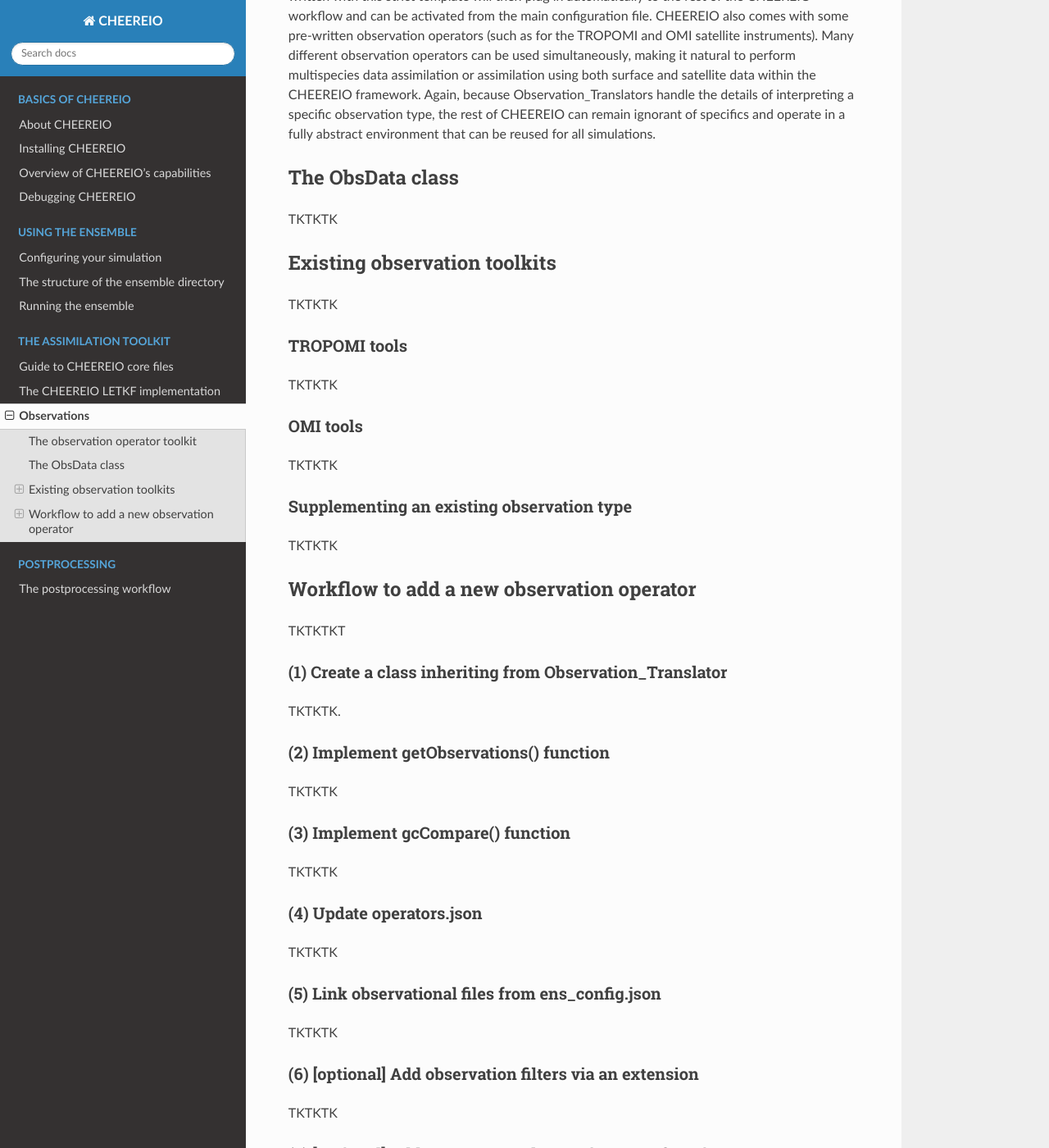
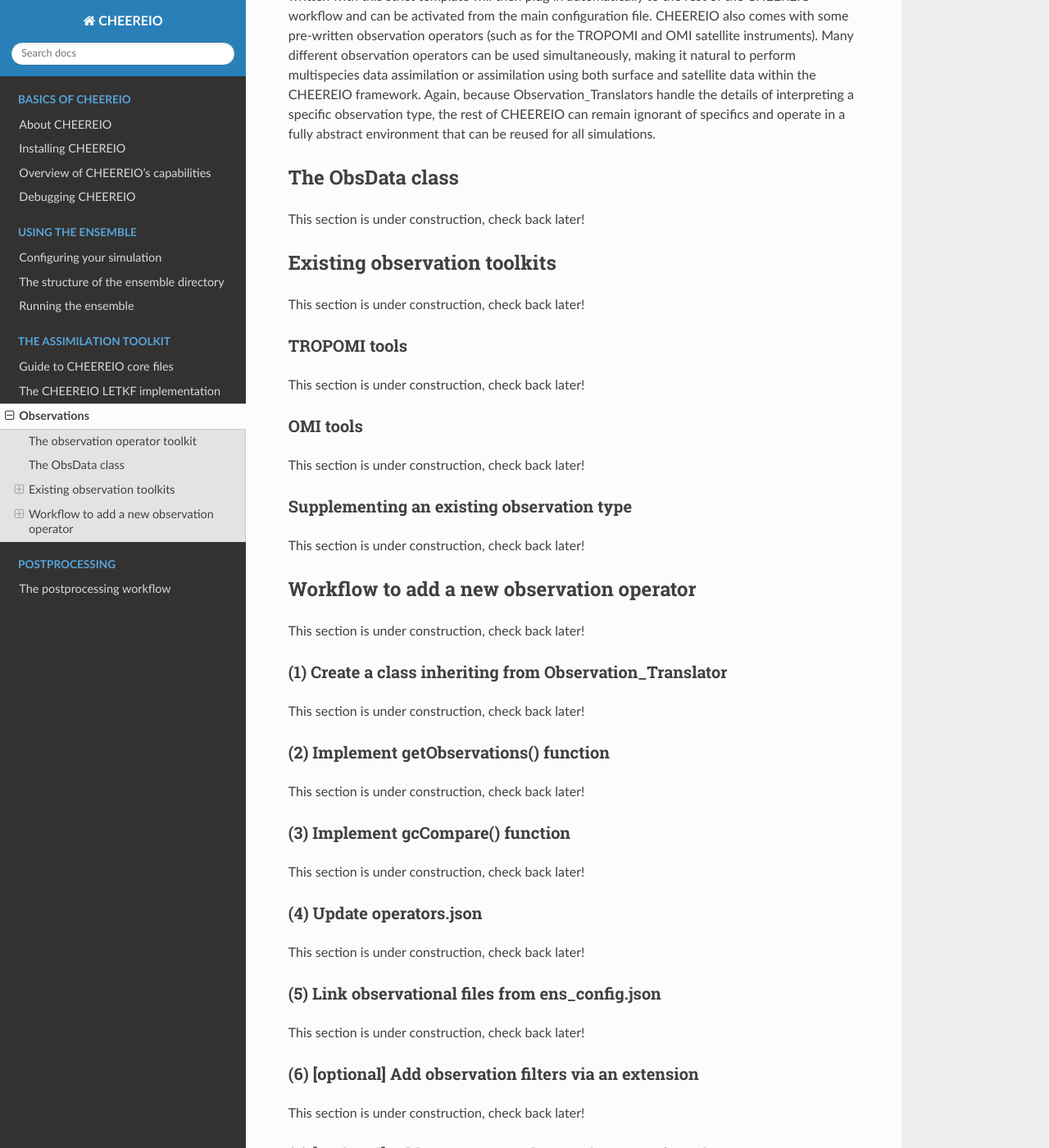
Before and after one commit to drewpendergrass/CHEEREIO, a Sphinx documentation site: the page built from docs/Observations.rst, in a window 1280 px wide and 1400 px high, scrolled down 496 px. Shown: the whole window at 82% size. Built offline with Sphinx 7.4.7 and the Read the Docs theme 2.0.0, drawn with Linux system fonts in a browser that asks for light colours; some of the changed text lies outside the part shown.

Commit message:
update placeholder text

```diff
--- a/docs/Observations.rst
+++ b/docs/Observations.rst
@@ -3,8 +3,7 @@
 Observations
 ==========
 
-This page is under construction, check back later!
-
+This section is under construction, check back later!
 
 The observation operator toolkit
 -------------
@@ -16,73 +15,73 @@
 The ObsData class
 -------------
 
-TKTKTK
+This section is under construction, check back later!
 
 Existing observation toolkits
 -------------
 
-TKTKTK
+This section is under construction, check back later!
 
 .. _TROPOMI tools:
 
 TROPOMI tools
 ~~~~~~~~~~~~~
 
-TKTKTK
+This section is under construction, check back later!
 
 .. _OMI tools:
 
 OMI tools
 ~~~~~~~~~~~~~
 
-TKTKTK
+This section is under construction, check back later!
 
 
 Supplementing an existing observation type
 ~~~~~~~~~~~~~
 
-TKTKTK
+This section is under construction, check back later!
 
 .. _New observation:
 
 Workflow to add a new observation operator
 -------------
 
-TKTKTKT
+This section is under construction, check back later!
 
 (1) Create a class inheriting from Observation_Translator
 ~~~~~~~~~~~~~
 
-TKTKTK.
+This section is under construction, check back later!
 
 (2) Implement getObservations() function
 ~~~~~~~~~~~~~
 
-TKTKTK
+This section is under construction, check back later!
 
 (3) Implement gcCompare() function
 ~~~~~~~~~~~~~
 
-TKTKTK
+This section is under construction, check back later!
 
 (4) Update operators.json
 ~~~~~~~~~~~~~
 
-TKTKTK
+This section is under construction, check back later!
 
 (5) Link observational files from ens_config.json
 ~~~~~~~~~~~~~
 
-TKTKTK
+This section is under construction, check back later!
 
 (6) [optional] Add observation filters via an extension
 ~~~~~~~~~~~~~
 
-TKTKTK
+This section is under construction, check back later!
 
 .. _New superobservation:
 
 (7) [optional] Add a new super observation error function
 ~~~~~~~~~~~~~
 
-TKTKTK
+This section is under construction, check back later!
```
Also changed, not shown: docs/Postprocess-workflow.rst (+7 -9 lines).
